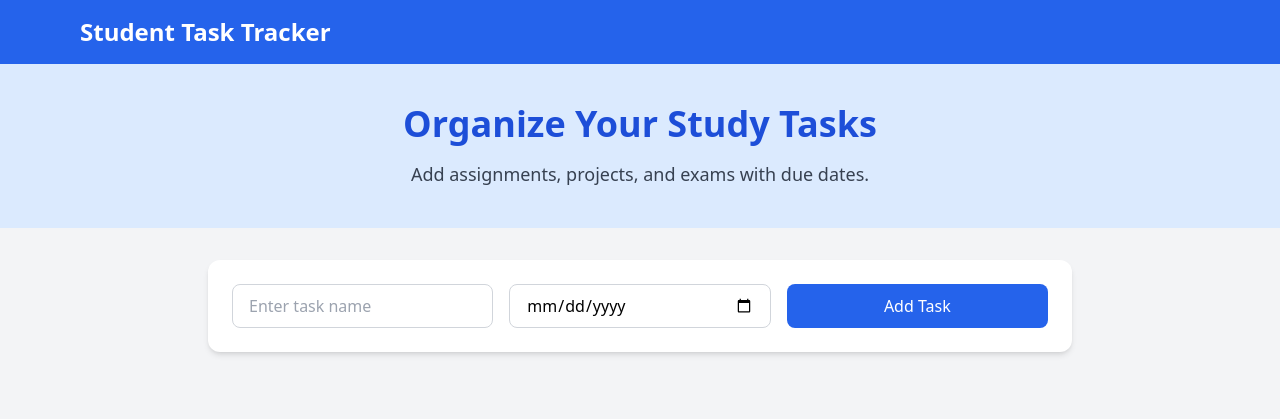
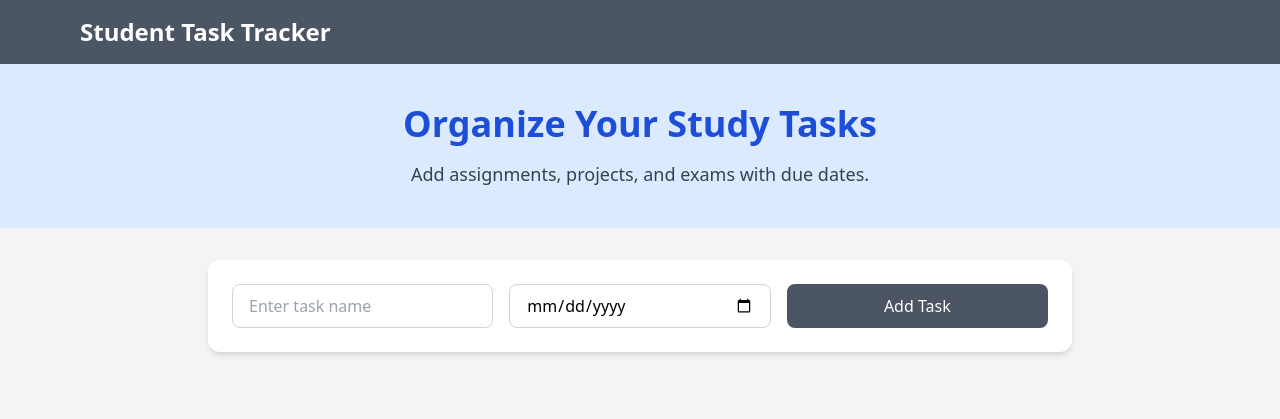
Before and after one commit to TuyisengeEsther/assignment-six, a plain HTML site: page index.html in a window 1280 px wide. Drawn offline with nearby package versions, Linux system fonts and the light colour scheme.

Commit message:
change color

```diff
--- a/index.html
+++ b/index.html
@@ -16,7 +16,7 @@
 <body class="bg-gray-100 min-h-screen">
 
 
-    <nav class="bg-blue-600 text-white shadow-lg">
+    <nav class="bg-gray-600 text-white shadow-lg">
         <div class="max-w-6xl mx-auto px-4 py-4">
             <h1 class="text-2xl font-bold">Student Task Tracker</h1>
         </div>
@@ -58,7 +58,7 @@
 
                 <button
                     type="submit"
-                    class="bg-blue-600 text-white rounded-lg px-4 py-2 hover:bg-blue-700 transition"
+                    class="bg-gray-600 text-white rounded-lg px-4 py-2 hover:bg-blue-700 transition"
                 >
                     Add Task
                 </button>
```
